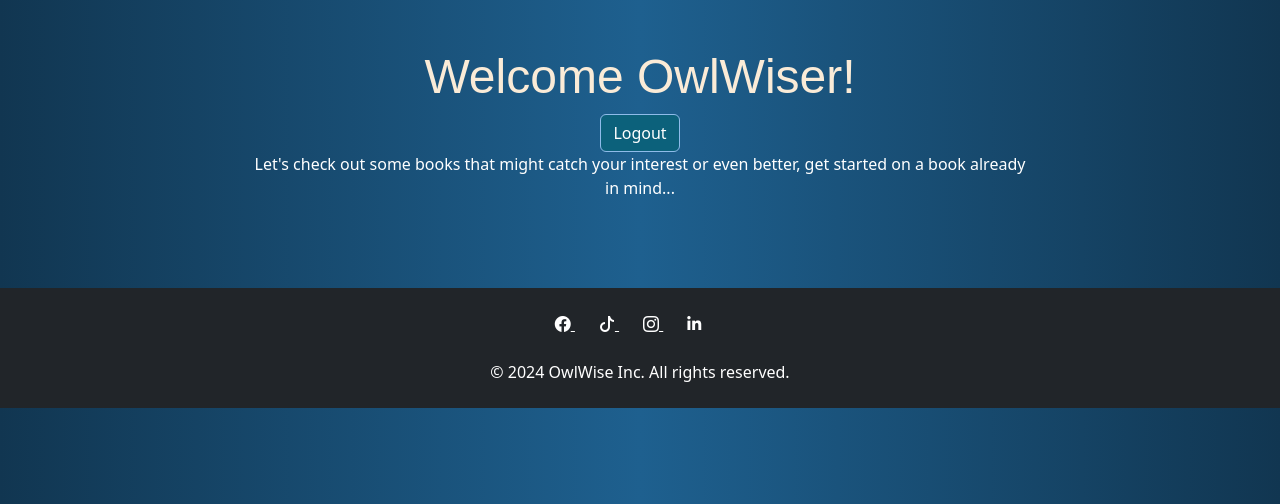
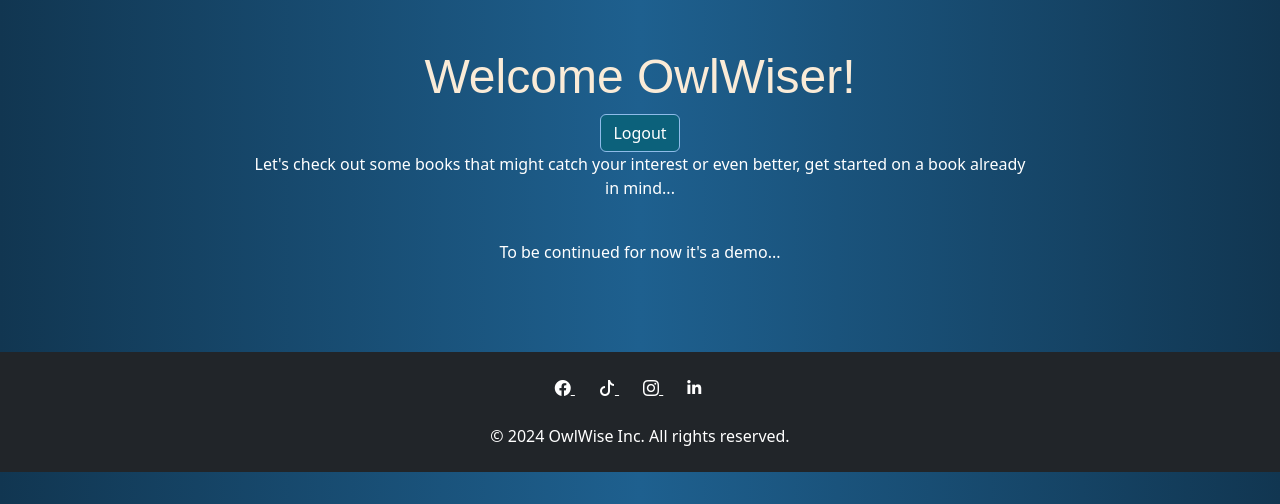
Before and after one commit to ashrikaJay/ai-php-owlwise, a PHP site: page /dashboard.php in a window 1280 px wide. Shown: the part 58-562 px from the top of the page. Run offline with PHP 8.4, Linux system fonts and the light colour scheme; some web fonts are replaced.

Commit message:
modified:   dashboard.php

```diff
--- a/dashboard.php
+++ b/dashboard.php
@@ -164,7 +164,7 @@ if (!isset($_SESSION['email'])) {
             <button onclick="logout()" class="btn btn-primary">Logout</button>
 
             <p style="font-weight: 350; text-align: center; color: white;" >Let's check out some books that might catch your interest or even better, get started on a book already in mind... </p><br>
-
+            <p style="font-weight: 350; text-align: center; color: white;" >To be continued for now it's a demo... </p><br>
         </div>
 
       </div>
```
